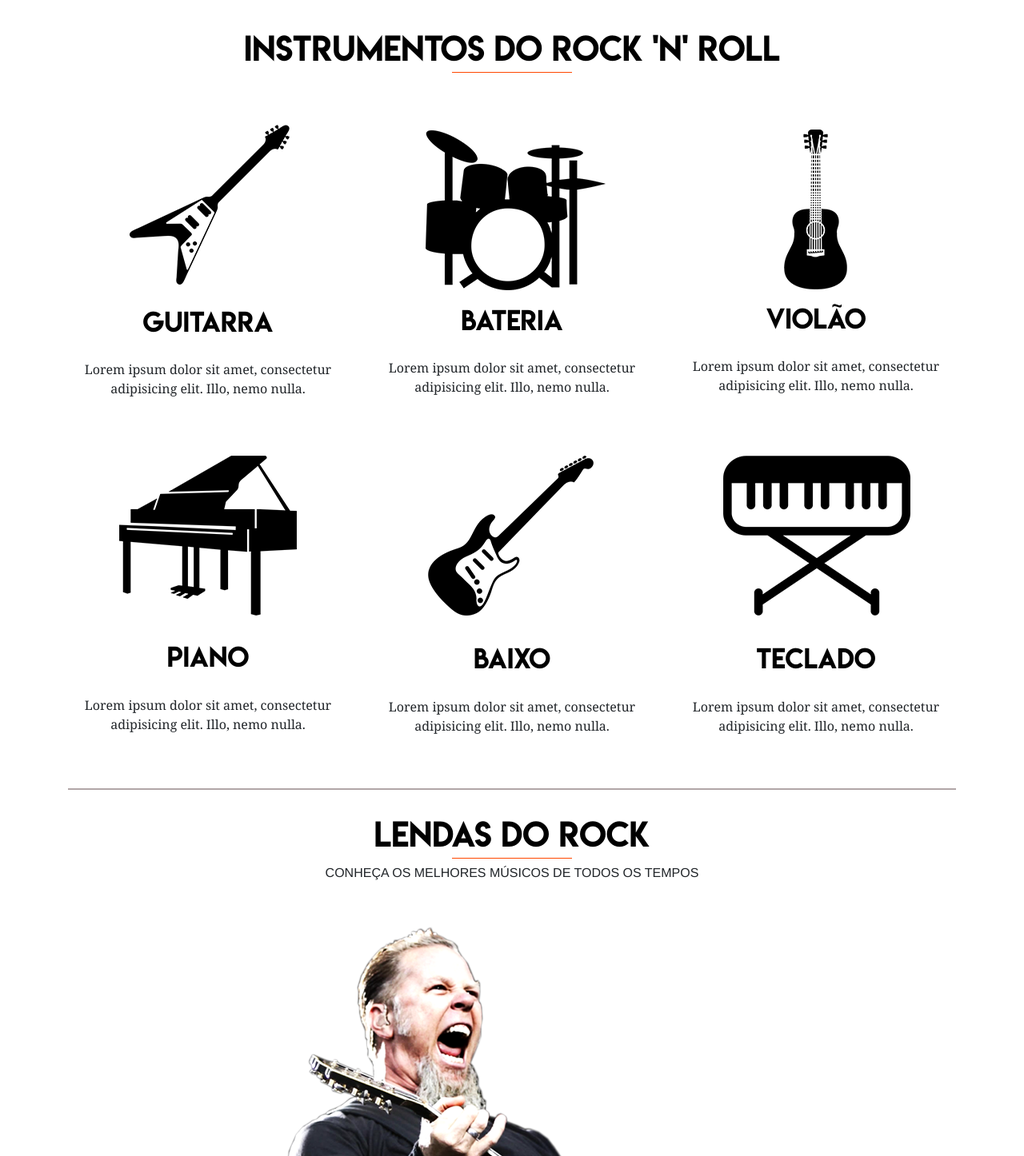
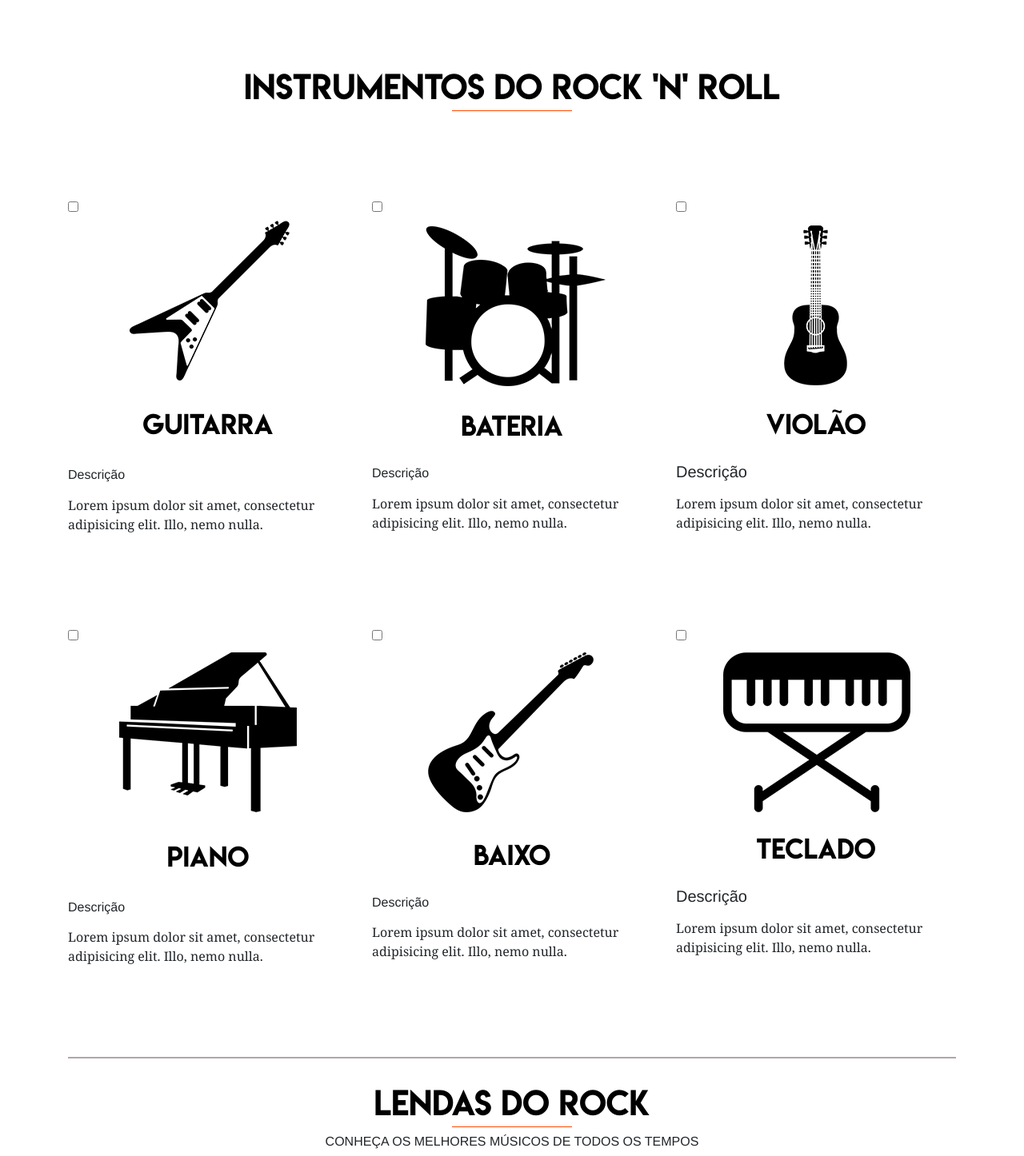
Before and after one commit to bielzinhopecci/searchsound, a PHP site: page /rock-inst.php in a window 1280 px wide. Shown: the part 109-1555 px from the top of the page at 80% size. Run offline with PHP 8.4, Linux system fonts and the light colour scheme; some libraries are stand-ins or nearby versions.

Commit message:
Add files via upload

```diff
--- a/rock-inst.php
+++ b/rock-inst.php
@@ -23,40 +23,80 @@
     </header>
 
 <section class="container">
-  <h1 class="text-center pt-3 pb-5">Instrumentos do Rock 'n' Roll</h1>
-    <div class="row pb-5">
-      <div class="col-md-4 col-xs-12">
+  <h1 class="text-center pt-5 mt-3 pb-5">Instrumentos do Rock 'n' Roll</h1>
+    <div class="row pb-1">
+    <div class="lista-item border-middle py-5 col-lg-4 col-md-4 col-sm-12 col-xs-12">
+        <input class="trigger-input" id="faq-titulo-1" type="checkbox">
+		      <div class="trigger-wrapper">
             <img class="icon-instrumentos pb-1" src="dist/img/icones-rock/guitar.png" alt="Guitarra">
-          <h2 class="text-center pt-3 mt-1">Guitarra</h2>
-            <p class="text-center">Lorem ipsum dolor sit amet, consectetur adipisicing elit. Illo, nemo nulla.</p>
+            <h2 class="text-center mt-2 pb-4">Guitarra</h2>
+          <label for="faq-titulo-1">
+            <h6 class="faq-titulo">Descrição</h6>
+          </label>
+          <p class="faq-conteudo">Lorem ipsum dolor sit amet, consectetur adipisicing elit. Illo, nemo nulla.</p>
       </div>
-      <div class="col-md-4 col-xs-12">
+    </div>
+
+    <div class="lista-item border-middle py-5 col-lg-4 col-md-4 col-sm-12 col-xs-12">
+      <input class="trigger-input" id="faq-titulo-2" type="checkbox">
+		    <div class="trigger-wrapper">
           <img class="icon-instrumentos" src="dist/img/icones-rock/drums.png" alt="Bateria">
-          <h2 class="text-center pt-2">Bateria</h2>
-            <p class="text-center">Lorem ipsum dolor sit amet, consectetur adipisicing elit. Illo, nemo nulla.</p>
+          <h2 class="text-center">Bateria</h2>
+        <label for="faq-titulo-2">
+          <h6 class="faq-titulo">Descrição</h6>
+        </label>
+        <p class="faq-conteudo">Lorem ipsum dolor sit amet, consectetur adipisicing elit. Illo, nemo nulla.</p>
       </div>
-      <div class="col-md-4 col-xs-12">
+    </div>
+
+    <div class="lista-item border-middle py-5 col-lg-4 col-md-4 col-sm-12 col-xs-12">
+      <input class="trigger-input" id="faq-titulo-3" type="checkbox">
+		    <div class="trigger-wrapper">
           <img class="icon-instrumentos" src="dist/img/icones-rock/violao.png" alt="Violão">
-          <h2 class="text-center pt-2">Violão</h2>
-            <p class="text-center">Lorem ipsum dolor sit amet, consectetur adipisicing elit. Illo, nemo nulla.</p>
+          <h2 class="text-center">Violão</h2>
+        <label for="faq-titulo-3">
+          <h5 class="faq-titulo">Descrição</h5>
+        </label>
+        <p class="faq-conteudo">Lorem ipsum dolor sit amet, consectetur adipisicing elit. Illo, nemo nulla.</p>
+      </div>
     </div>
   </div>
 
   <div class="row">
-        <div class="col-md-4">
-            <img class="icon-instrumentos" src="dist/img/icones-rock/piano.png" alt="Piano">
-              <h2 class="text-center pt-4 mt-1">Piano</h2>
-              <p class="text-center">Lorem ipsum dolor sit amet, consectetur adipisicing elit. Illo, nemo nulla.</p>
+    <div class="lista-item border-middle py-5 col-lg-4 col-md-4 col-sm-12 col-xs-12">
+        <input class="trigger-input" id="faq-titulo-4" type="checkbox">
+		      <div class="trigger-wrapper">
+            <img class="icon-instrumentos pb-1" src="dist/img/icones-rock/piano.png" alt="Piano">
+            <h2 class="text-center mt-2 pb-4">Piano</h2>
+          <label for="faq-titulo-4">
+            <h6 class="faq-titulo">Descrição</h6>
+          </label>
+          <p class="faq-conteudo">Lorem ipsum dolor sit amet, consectetur adipisicing elit. Illo, nemo nulla.</p>
       </div>
-          <div class="col-md-4">
+    </div>
+
+    <div class="lista-item border-middle py-5 col-lg-4 col-md-4 col-sm-12 col-xs-12">
+      <input class="trigger-input" id="faq-titulo-5" type="checkbox">
+		    <div class="trigger-wrapper">
           <img class="icon-instrumentos" src="dist/img/icones-rock/bass.png" alt="Baixo">
           <h2 class="text-center">Baixo</h2>
-            <p class="text-center">Lorem ipsum dolor sit amet, consectetur adipisicing elit. Illo, nemo nulla.</p>
+        <label for="faq-titulo-5">
+          <h6 class="faq-titulo">Descrição</h6>
+        </label>
+        <p class="faq-conteudo">Lorem ipsum dolor sit amet, consectetur adipisicing elit. Illo, nemo nulla.</p>
       </div>
-          <div class="col-md-4">
+    </div>
+
+    <div class="lista-item border-middle py-5 col-lg-4 col-md-4 col-sm-12 col-xs-12">
+      <input class="trigger-input" id="faq-titulo-6" type="checkbox">
+		    <div class="trigger-wrapper">
           <img class="icon-instrumentos" src="dist/img/icones-rock/teclado.png" alt="Teclado">
-            <h2 class="text-center pt-4 mt-1">Teclado</h2>
-            <p class="text-center">Lorem ipsum dolor sit amet, consectetur adipisicing elit. Illo, nemo nulla.</p>
+          <h2 class="text-center">Teclado</h2>
+        <label for="faq-titulo-6">
+          <h5 class="faq-titulo">Descrição</h5>
+        </label>
+        <p class="faq-conteudo">Lorem ipsum dolor sit amet, consectetur adipisicing elit. Illo, nemo nulla.</p>
+      </div>
     </div>
   </div>
 </section>
```
Also changed, not shown: rock-inst.css (added, +54 -0 lines). Lines whose indentation alone changed are shown as unchanged.
